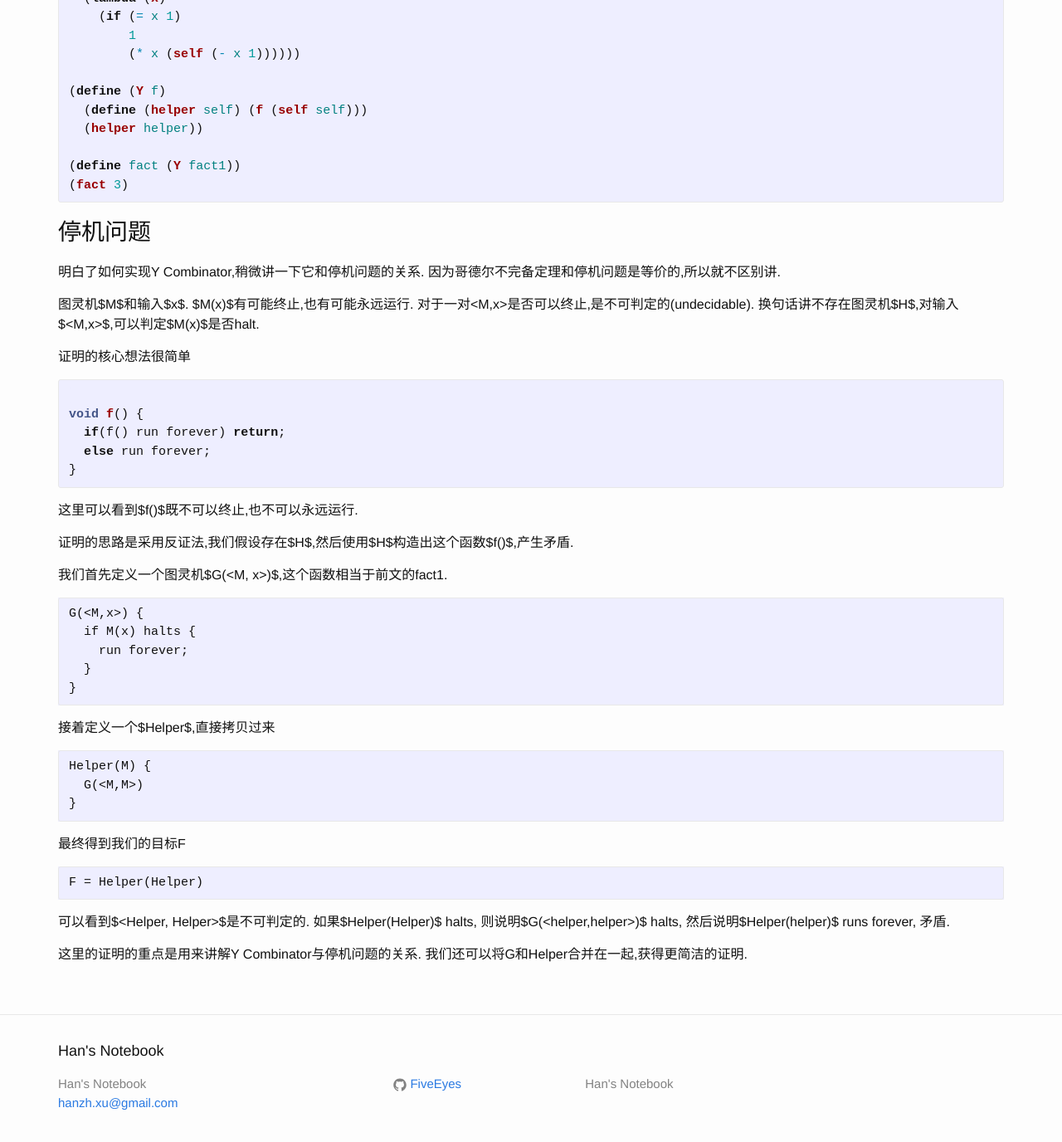
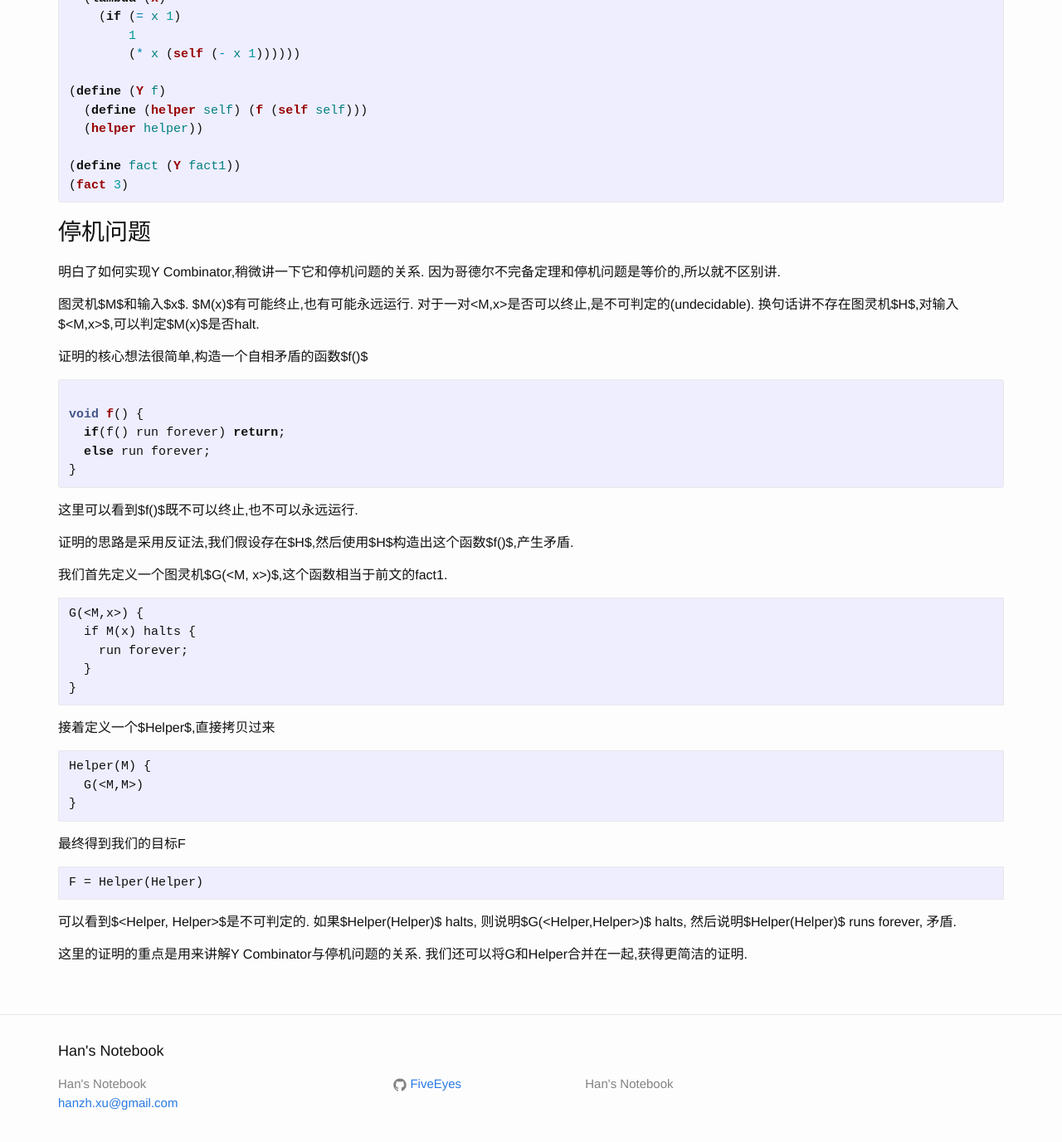
Before and after one commit to FiveEyes/FiveEyes.github.io, a Jekyll site: the page built from _posts/2018-04-07-Y-Combinator.md, in a window 1280 px wide and 1400 px high, scrolled down 2518 px. Shown: the top 1376 px of the window at 83% size. Built offline with Jekyll 4.4.1, drawn with Linux system fonts in a browser that asks for light colours.

Commit message:
Update 2018-04-07-Y-Combinator.md

````diff
--- a/_posts/2018-04-07-Y-Combinator.md
+++ b/_posts/2018-04-07-Y-Combinator.md
@@ -122,7 +122,7 @@ fact = helper helper
 
 图灵机$M$和输入$x$. $M(x)$有可能终止,也有可能永远运行. 对于一对<M,x>是否可以终止,是不可判定的(undecidable). 换句话讲不存在图灵机$H$,对输入$<M,x>$,可以判定$M(x)$是否halt.
 
-证明的核心想法很简单
+证明的核心想法很简单,构造一个自相矛盾的函数$f()$
 {% highlight C %}
 void f() {
   if(f() run forever) return;
@@ -153,6 +153,6 @@ Helper(M) {
 F = Helper(Helper)
 ```
 可以看到$<Helper, Helper>$是不可判定的.
-如果$Helper(Helper)$ halts, 则说明$G(<helper,helper>)$ halts, 然后说明$Helper(helper)$ runs forever, 矛盾.
+如果$Helper(Helper)$ halts, 则说明$G(<Helper,Helper>)$ halts, 然后说明$Helper(Helper)$ runs forever, 矛盾.
 
 这里的证明的重点是用来讲解Y Combinator与停机问题的关系. 我们还可以将G和Helper合并在一起,获得更简洁的证明.
````
